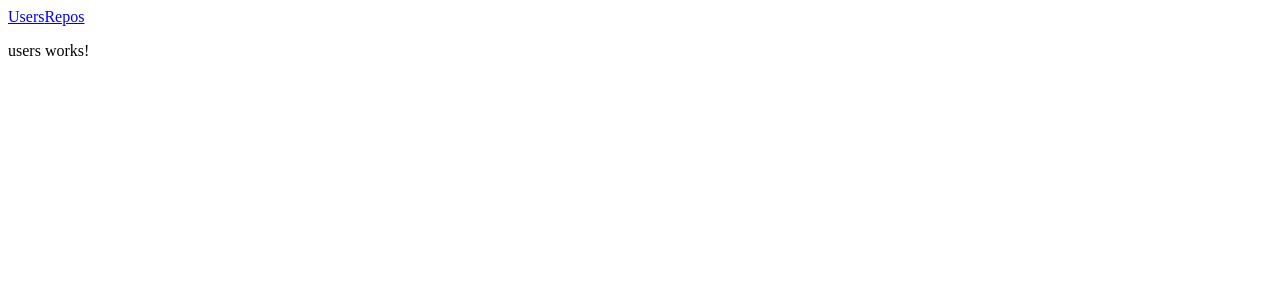
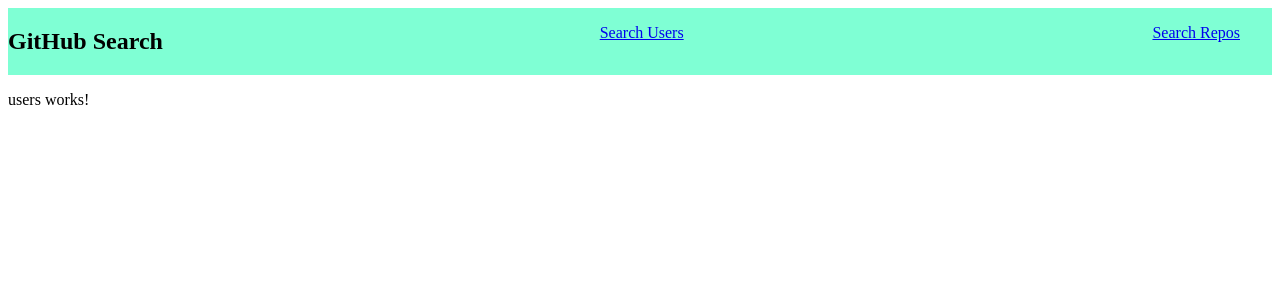
Before and after one commit to yahyasaadi/gitHubSearch, an Angular app: page /users in a window 1280 px wide. Shown: the top 300 px of the page. Built offline with nearby package versions, Linux system fonts and the light colour scheme; no server answers.

Commit message:
added a nav bar for navigation

```diff
--- a/src/app/app.component.css
+++ b/src/app/app.component.css
@@ -0,0 +1,10 @@
+nav {
+    display: flex;
+    background-color: aquamarine;
+}
+
+div {
+    padding: 1rem 2rem;
+    float: right;
+    margin-left: auto;
+}
--- a/src/app/app.component.html
+++ b/src/app/app.component.html
@@ -1,5 +1,6 @@
 <nav>
-    <a routerLink="/users">Users</a>
-    <a routerLink="/repos">Repos</a>
+    <h2>GitHub Search</h2>
+    <div><a routerLink="/users">Search Users</a></div>
+    <div><a routerLink="/repos">Search Repos</a></div>
 </nav>
 <router-outlet></router-outlet>
--- a/src/app/users/users.component.html
+++ b/src/app/users/users.component.html
@@ -1 +1,6 @@
 <p>users works!</p>
+
+<ul *ngFor = "let user of users">
+    <!-- <img src="{{ user.avatar_url }}" alt=""> -->
+    <!-- <li>{{ user.type }}</li> -->
+</ul>
```
